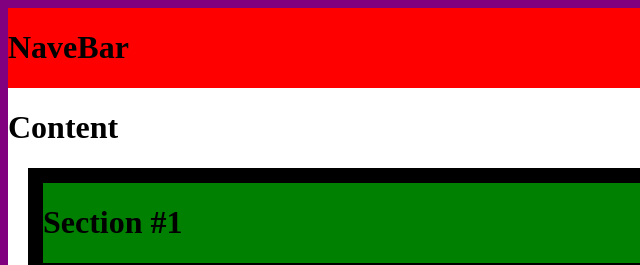
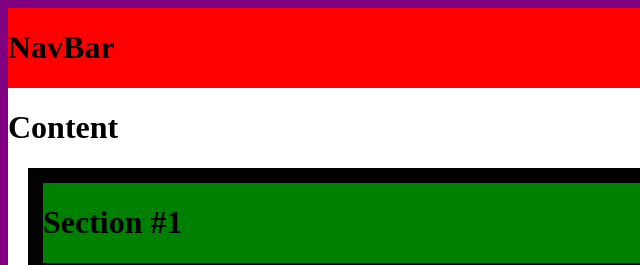
Before and after one commit to Maskus-rd/MySite, a plain HTML site: page index.html in a window 1280 px wide. Shown: the top 265 px of the page, 0-640 px from the left. Drawn offline with Linux system fonts and the light colour scheme.

Commit message:
Update index.html

```diff
--- a/index.html
+++ b/index.html
@@ -7,7 +7,7 @@
   </head>
   <body>
     <div id="navBar">
-      <h1>NaveBar</h1>
+      <h1>NavBar</h1>
     </div>
     <div id="content">
       <h1>Content</h1>
```
